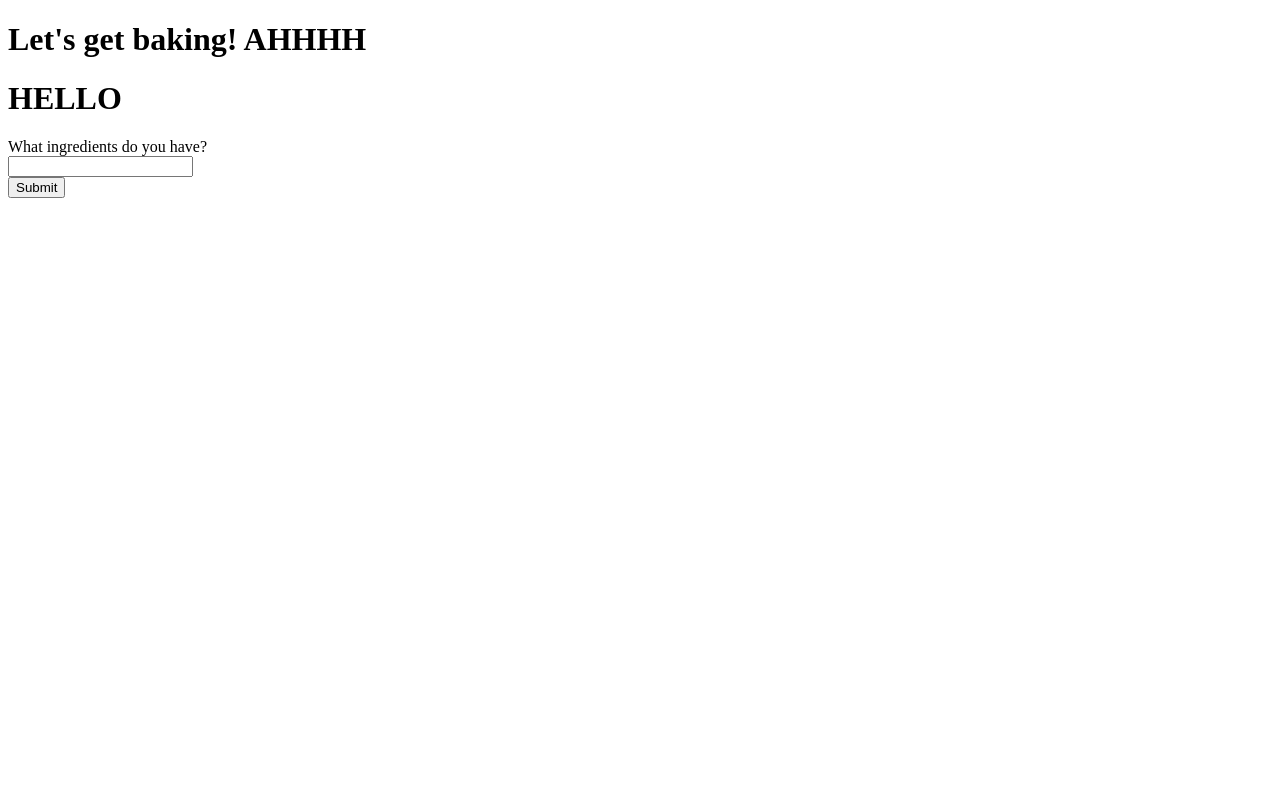
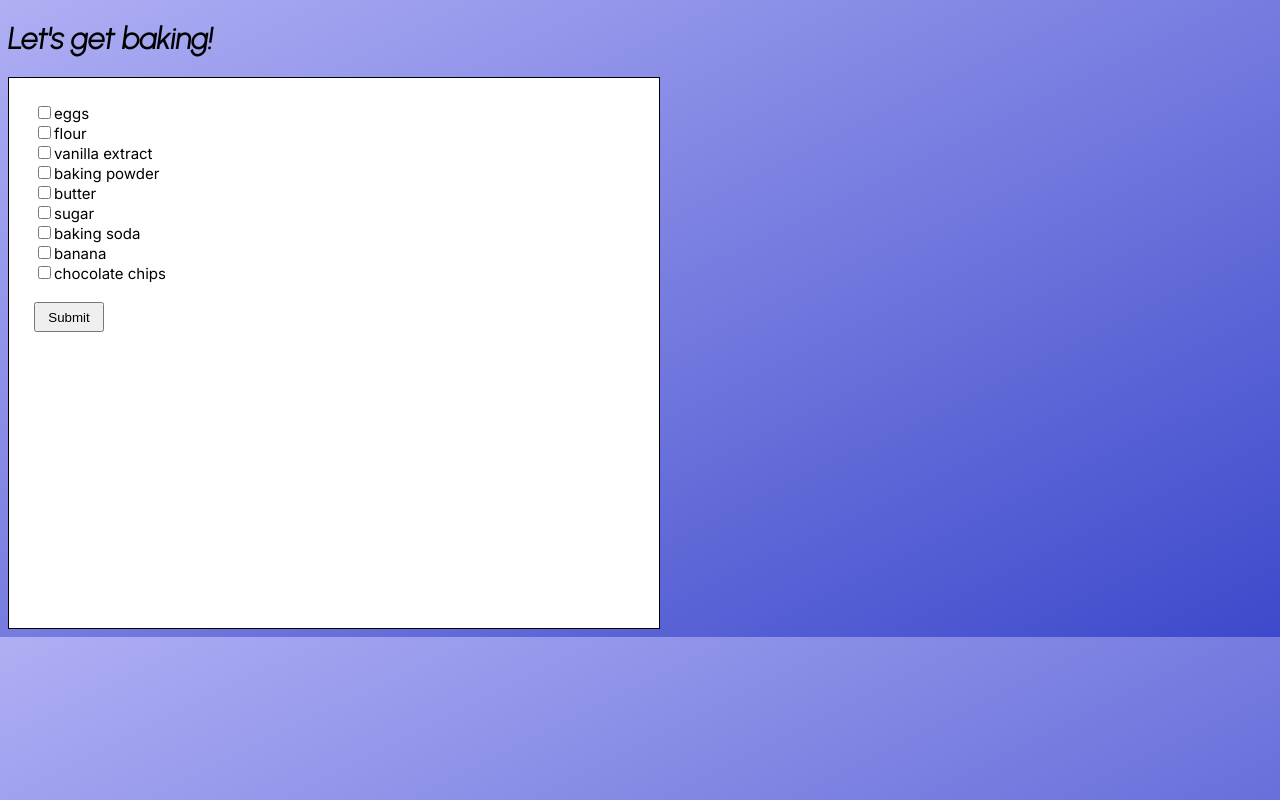
Before and after one commit to katmcd5/Baking-Recipe-Ideator, a website: page client/index.html in a window 1280 px wide. Drawn offline with Linux system fonts and the light colour scheme.

Commit message:
front end

```diff
--- a/client/index.html
+++ b/client/index.html
@@ -1,19 +1,23 @@
 <!DOCTYPE html>
 <meta charset="UTF-8">
   <head>
+    <link href="https://fonts.googleapis.com/css2?family=Inter:wght@100;400;700;800&display=swap" rel="stylesheet">
+    <link href="https://fonts.googleapis.com/css2?family=Urbanist:ital,wght@1,200&display=swap" rel="stylesheet">
     <title>Recipe</title>
   </head>
 
   <body>
     <header>
-      <h1>Let's get baking! AHHHH</h1>
+      <h1>Let's get baking!</h1>
     </header>
-    <form id="recipeForm" onsubmit="submit(event)">
+    <div id="box"></div>
+    <!-- <form id="recipeForm" onsubmit="submit(event)">
       <label for="ingredients">What ingredients do you have?</label><br>
       <input type="text" id="ingredients" name="ingredients" ><br>
       <input type="submit" id="submit-btn" />
-    </form>
+    </form> -->
     <script type="text/javascript" src='/main.js'></script>
+    <link rel="stylesheet" href="/style.css" />
     </body>
 
 
--- a/client/main.js
+++ b/client/main.js
@@ -1,13 +1,56 @@
 
 document.addEventListener('DOMContentLoaded', () => {
-  const title = document.createElement('h1');
-  title.innerText = 'HELLO';
-  document.querySelector('body').insertBefore(title, document.querySelector('form'))
+  createCheckbox();
+  // document.querySelector('body').insertBefore(box, document.querySelector('form'))
 });
 
-function submit(e) {
-  e.preventDefault();
-  const submitted = document.getElementById('ingredients');
-  const ingredientsList = submitted.elements.namedItem("ingredients").value;
+const ingredients = ['eggs', 'flour', 'vanilla extract', 'baking powder', 'butter', 'sugar', 'baking soda', 'banana', 'chocolate chips'];
 
+function createCheckbox() {
+  const box = document.getElementById('box');
+  const form = document.createElement('form');
+  for (let ing of ingredients) {
+    const miniBox = document.createElement('div');
+    miniBox.id = 'miniBox';
+    miniBox.setAttribute('class', 'ingredient')
+    let checkbox = document.createElement('input');
+    checkbox.setAttribute('type', 'checkbox');
+    checkbox.classList.add('ingredient');
+    checkbox.name = ing;
+    checkbox.id = 'ingredient';
+    let boxLabel = document.createElement('label');
+    boxLabel.htmlFor = ing;
+    const text = document.createTextNode(`${ing}`)
+    boxLabel.appendChild(text);
+    miniBox.appendChild(checkbox);
+    miniBox.appendChild(boxLabel);
+    form.appendChild(miniBox);
+  }
+  box.appendChild(form);
+
+  function submitButton() {
+    const submit = document.createElement('button');
+    submit.setAttribute('type', 'submit');
+    submit.id = 'submitButton';
+    // submit.setAttribute('onclick', onClick(event))
+    const text = document.createTextNode('Submit');
+    submit.appendChild(text);
+    const linebreak = document.createElement("br");
+    form.appendChild(linebreak);
+    form.appendChild(submit);
+    form.addEventListener('submit', onClick);
+  }
+  submitButton();
 }
+
+
+function onClick(e) {
+    e.preventDefault();
+    let checked = document.querySelectorAll('.ingredient');
+    let result = [];
+
+    for (let checkbox of checked) {
+      if (checkbox.checked) result.push(checkbox.name)
+    }
+    return result;
+}
--- /dev/null
+++ b/client/style.css
@@ -0,0 +1,28 @@
+#box {
+  border: 1px solid black;
+  height: 500px;
+  width: 600px;
+  overflow-x: auto;
+  justify-content: center;
+  padding: 25px 25px 25px 25px;
+  background: white
+}
+
+h1{
+  font-family: 'Urbanist', sans-serif;
+
+}
+body {
+  font-family: 'Inter', sans-serif;
+  font-size: 15px;
+  background-image: linear-gradient(to bottom right, rgb(175, 175, 244), rgb(61, 73, 203));
+}
+
+button {
+  height: 30px;
+  width: 70px;
+}
+
+/* .ingredient {
+  padding-bottom: 10px;
+} */
```
Also changed, not shown: 1 other file.
